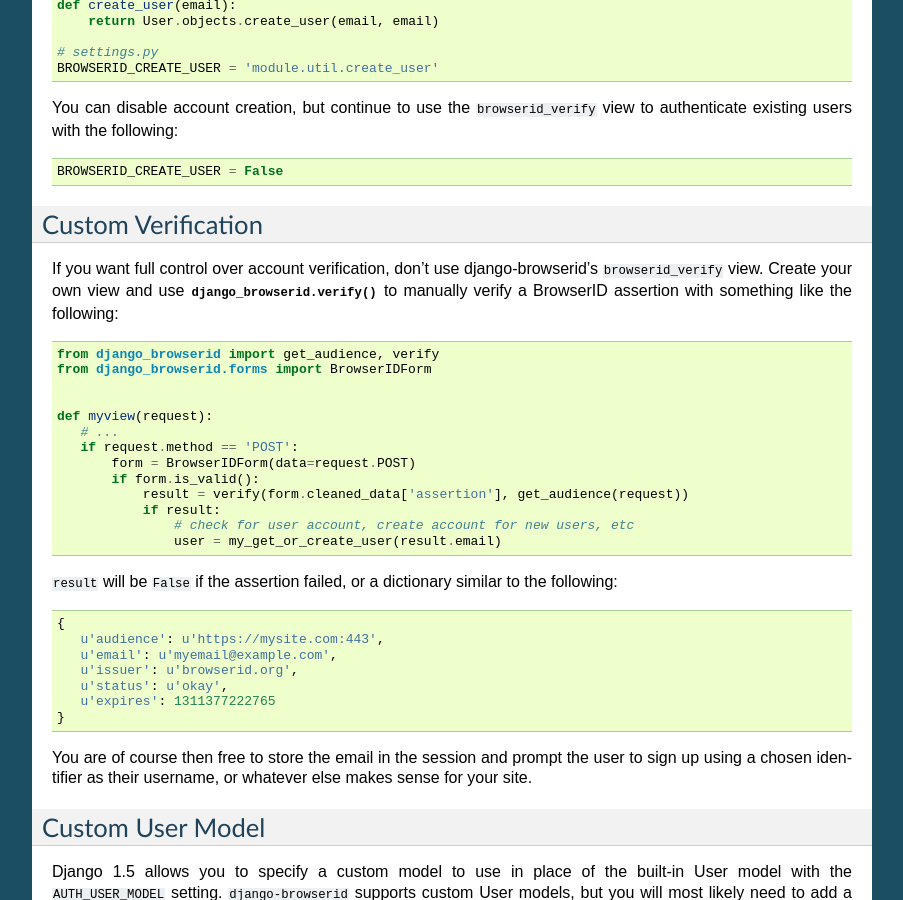
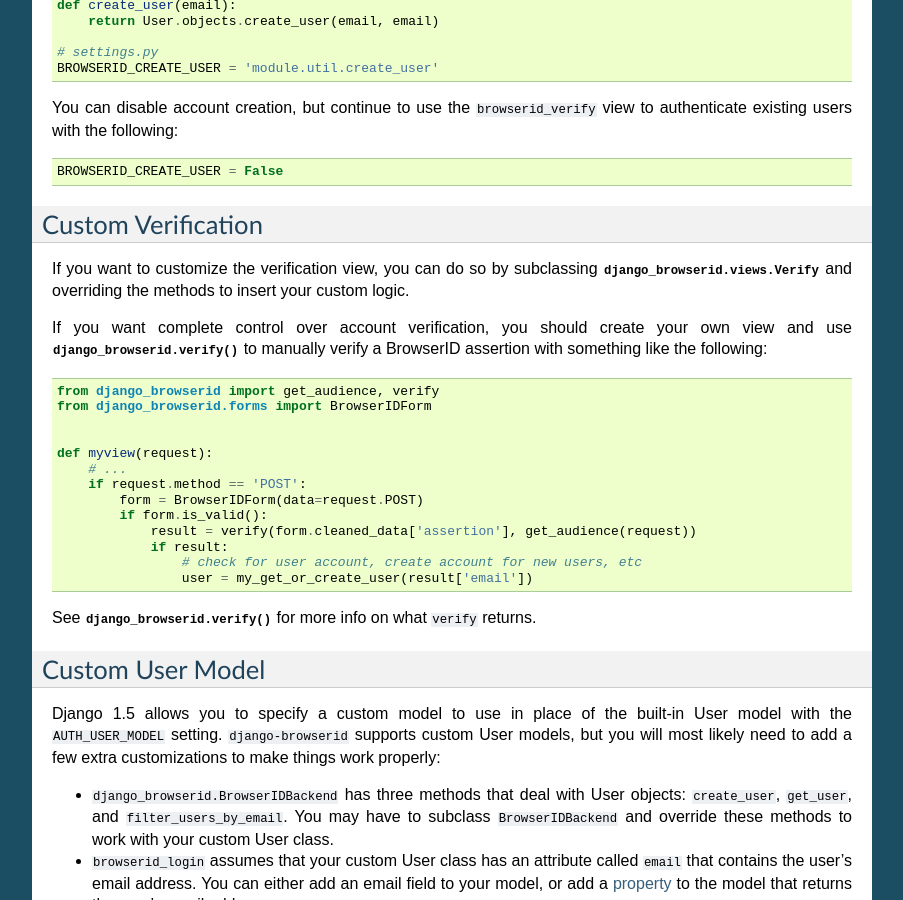
Before and after one commit to mozilla/django-browserid, a Sphinx documentation site: the page built from docs/details/advanced.rst, in a window 1280 px wide and 900 px high, scrolled down 455 px. Shown: the whole window, without its empty margins (198-1101 px from the left). Built offline with Sphinx 7.4.7, drawn with Linux system fonts in a browser that asks for light colours.

Commit message:
Fix #79: Document Verify view, `next` argument, and other small fixes.

```diff
--- a/docs/conf.py
+++ b/docs/conf.py
@@ -94,6 +94,9 @@ pygments_style = 'sphinx'
 
 # A list of ignored prefixes for module index sorting.
 #modindex_common_prefix = []
+
+# Set the sort order of automatically documented members.
+autodoc_member_order = 'bysource'
 
 
 # -- Options for HTML output ---------------------------------------------------
--- a/docs/details/advanced.rst
+++ b/docs/details/advanced.rst
@@ -41,39 +41,31 @@ following::
 Custom Verification
 -------------------
 
-If you want full control over account verification, don't use
-django-browserid's ``browserid_verify`` view. Create your own view and
-use :func:`django_browserid.verify` to manually verify a
-BrowserID assertion with something like the following::
+If you want to customize the verification view, you can do so by subclassing
+:class:`django_browserid.views.Verify` and overriding the methods to insert your
+custom logic.
+
+If you want complete control over account verification, you should create your
+own view and use :func:`django_browserid.verify` to manually verify a
+BrowserID assertion with something like the following:
+
+.. code-block:: python
 
    from django_browserid import get_audience, verify
    from django_browserid.forms import BrowserIDForm
 
 
    def myview(request):
-      # ...
-      if request.method == 'POST':
-          form = BrowserIDForm(data=request.POST)
-          if form.is_valid():
-              result = verify(form.cleaned_data['assertion'], get_audience(request))
-              if result:
-                  # check for user account, create account for new users, etc
-                  user = my_get_or_create_user(result.email)
+       # ...
+       if request.method == 'POST':
+           form = BrowserIDForm(data=request.POST)
+           if form.is_valid():
+               result = verify(form.cleaned_data['assertion'], get_audience(request))
+               if result:
+                   # check for user account, create account for new users, etc
+                   user = my_get_or_create_user(result['email'])
 
-``result`` will be ``False`` if the assertion failed, or a dictionary
-similar to the following::
-
-   {
-      u'audience': u'https://mysite.com:443',
-      u'email': u'myemail@example.com',
-      u'issuer': u'browserid.org',
-      u'status': u'okay',
-      u'expires': 1311377222765
-   }
-
-You are of course then free to store the email in the session and
-prompt the user to sign up using a chosen identifier as their
-username, or whatever else makes sense for your site.
+See :func:`django_browserid.verify` for more info on what ``verify`` returns.
 
 
 Custom User Model
--- a/docs/setup.rst
+++ b/docs/setup.rst
@@ -76,7 +76,7 @@ things you will need to add to your templates:
 3. ``{% browserid_login %}`` and ``{% browserid_logout %}``: Outputs the HTML
    for the login and logout buttons.
 
-A complete example
+A complete example:
 
 .. code-block:: html+django
 
@@ -103,7 +103,7 @@ A complete example
     </html>
 
 If you're using `Jinja2`_ as your templating system, you can use the functions
-passed to your template by the context processor
+passed to your template by the context processor:
 
 .. code-block:: html+jinja
 
```
Also changed, not shown: docs/details/api.rst (+8 -0 lines), 2 other files.
